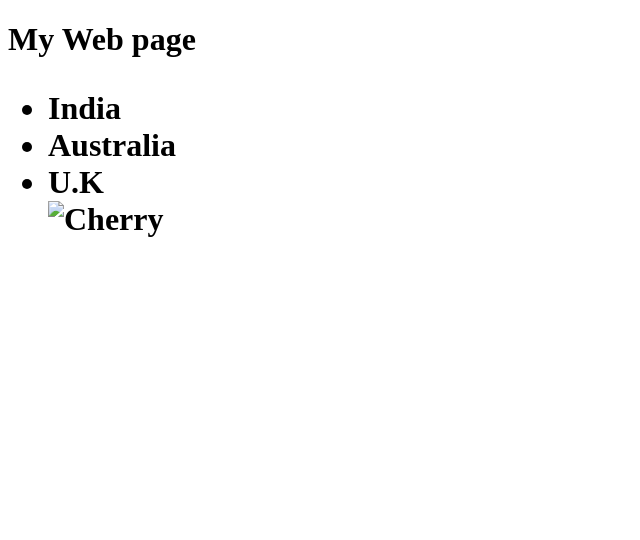
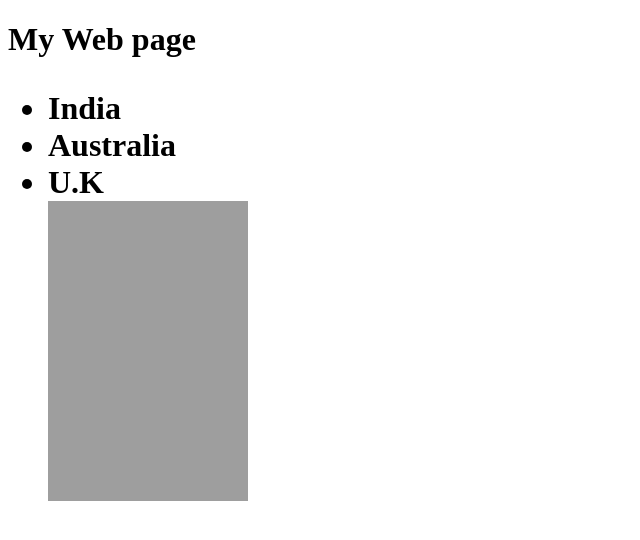
Before and after one commit to SanaShazir/myfirstwebpage, a plain HTML site: page index.html in a window 1280 px wide. Shown: the whole page, without its empty margins (0-640 px from the left). Drawn offline with Linux system fonts and the light colour scheme; the site is published under a folder, as on GitHub Pages, so addresses that start at the root find nothing.

Commit message:
problem of loading pic solved

```diff
--- a/index.html
+++ b/index.html
@@ -13,7 +13,7 @@
             <li>India</li>
             <li>Australia</li>
             <li>U.K</li>
-            <img src="/image/sana.jpg" alt="Cherry" width="200" height="300">
+            <img src="./image/sana.jpg" alt="Cherry" width="200" height="300">
         </ul>
     </h1>
 </body>
```
